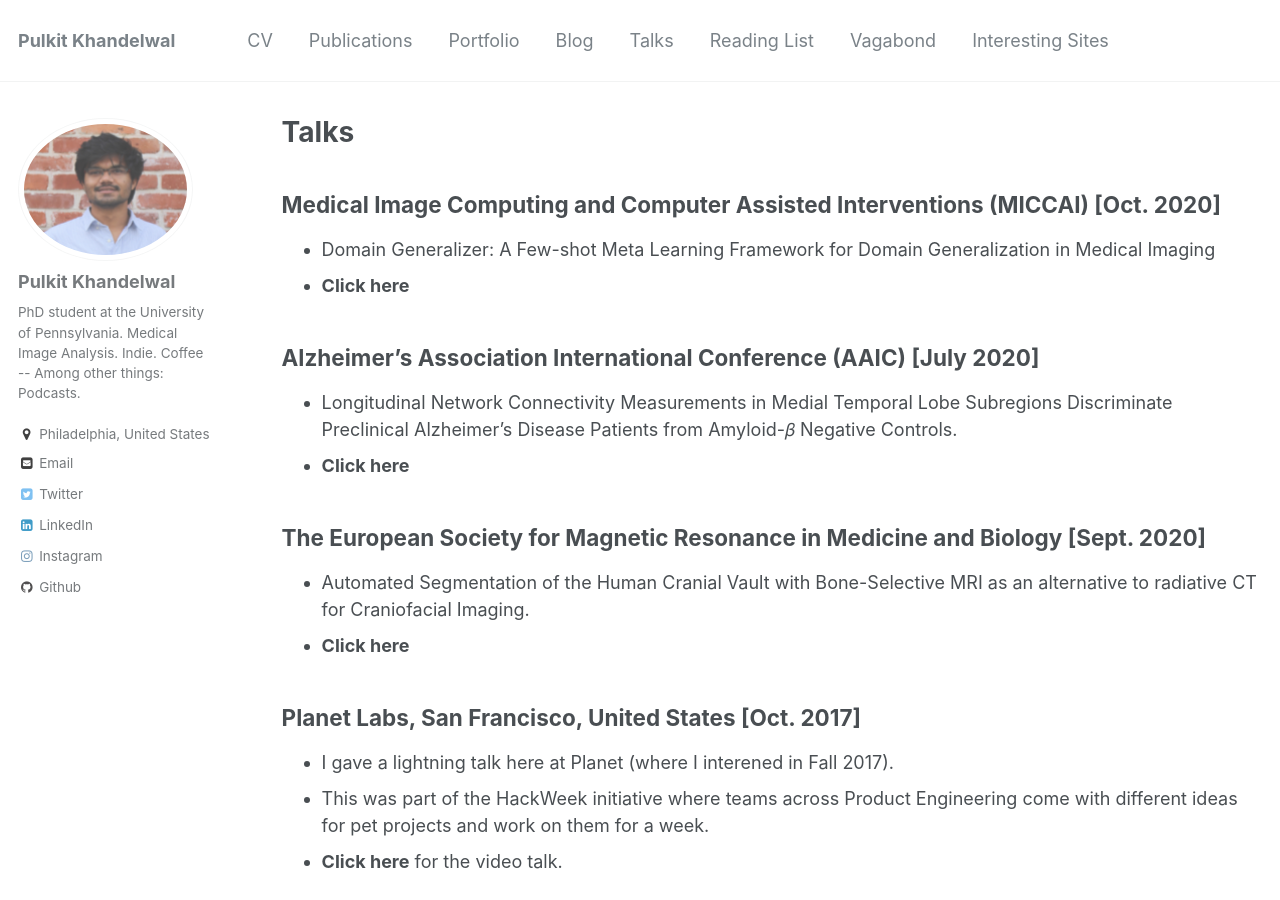
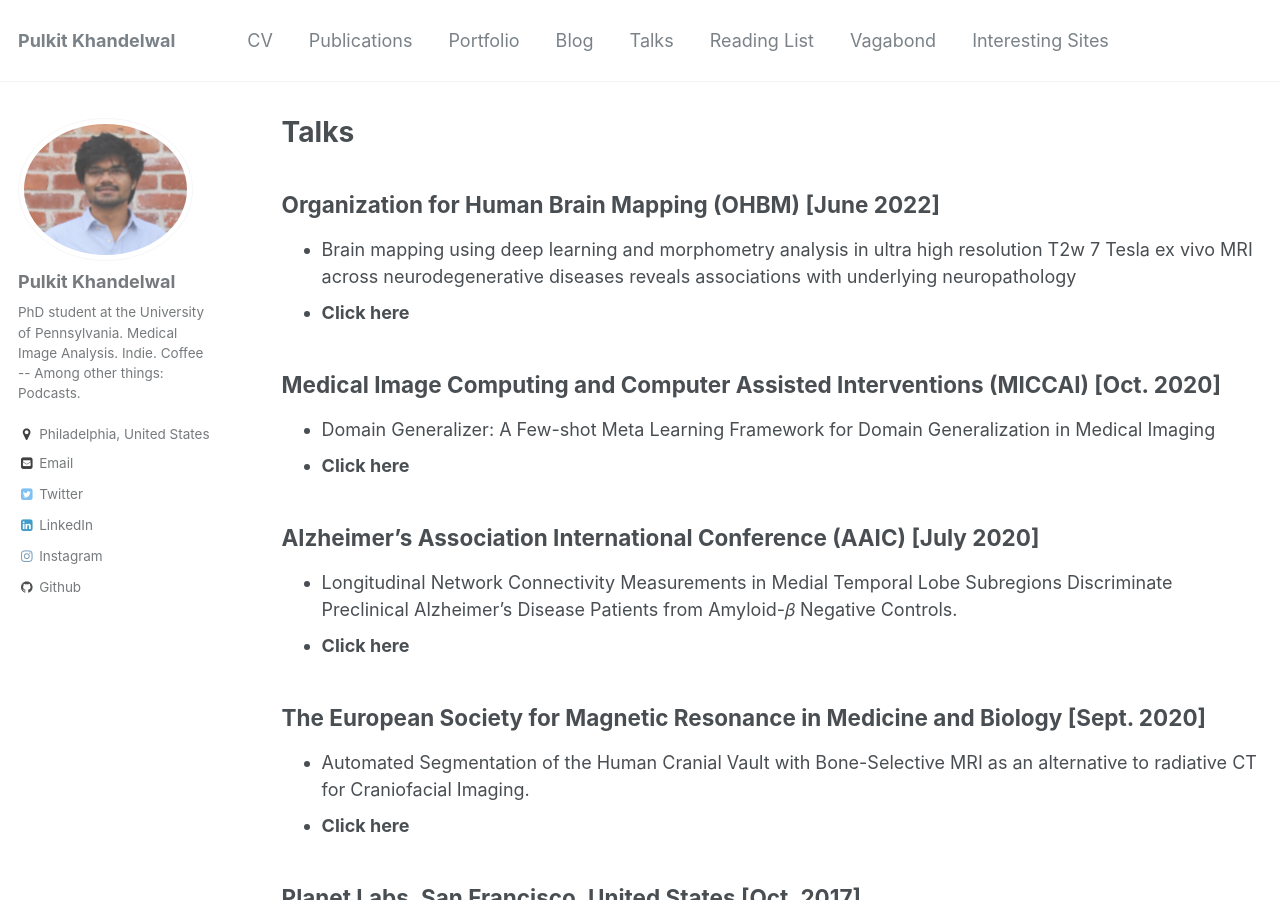
Before and after one commit to Pulkit-Khandelwal/pulkit-khandelwal.github.io, a Jekyll site: the page built from _pages/talks.md, in a window 1280 px wide and 900 px high. Built offline with Jekyll 4.4.1, drawn with Linux system fonts in a browser that asks for light colours.

Commit message:
Update talks.md

```diff
--- a/_pages/talks.md
+++ b/_pages/talks.md
@@ -16,6 +16,12 @@ author_profile: true
 * Presented a poster on Modality Generalizer: A Meta Learning Framework for Domain Generalization in Medical Imaging
 * [**Click here**](https://drive.google.com/file/d/1zBAKiiXr1-HIOd3-5-InWHX7zY48wDwW/view?usp=sharing) for the poster.
 -->
+
+## Organization for Human Brain Mapping (OHBM) [June 2022]
+* Brain mapping using deep learning and morphometry analysis in ultra high resolution T2w 7 Tesla ex vivo MRI across neurodegenerative diseases reveals associations with underlying neuropathology
+* [**Click here**]([https://youtu.be/I0UXB6zR-B4](https://youtu.be/e1XtdM61gkY))
+
+
 ## Medical Image Computing and Computer Assisted Interventions (MICCAI) [Oct. 2020]
 * Domain Generalizer: A Few-shot Meta Learning Framework for Domain Generalization in Medical Imaging
 * [**Click here**](https://youtu.be/I0UXB6zR-B4)
```
